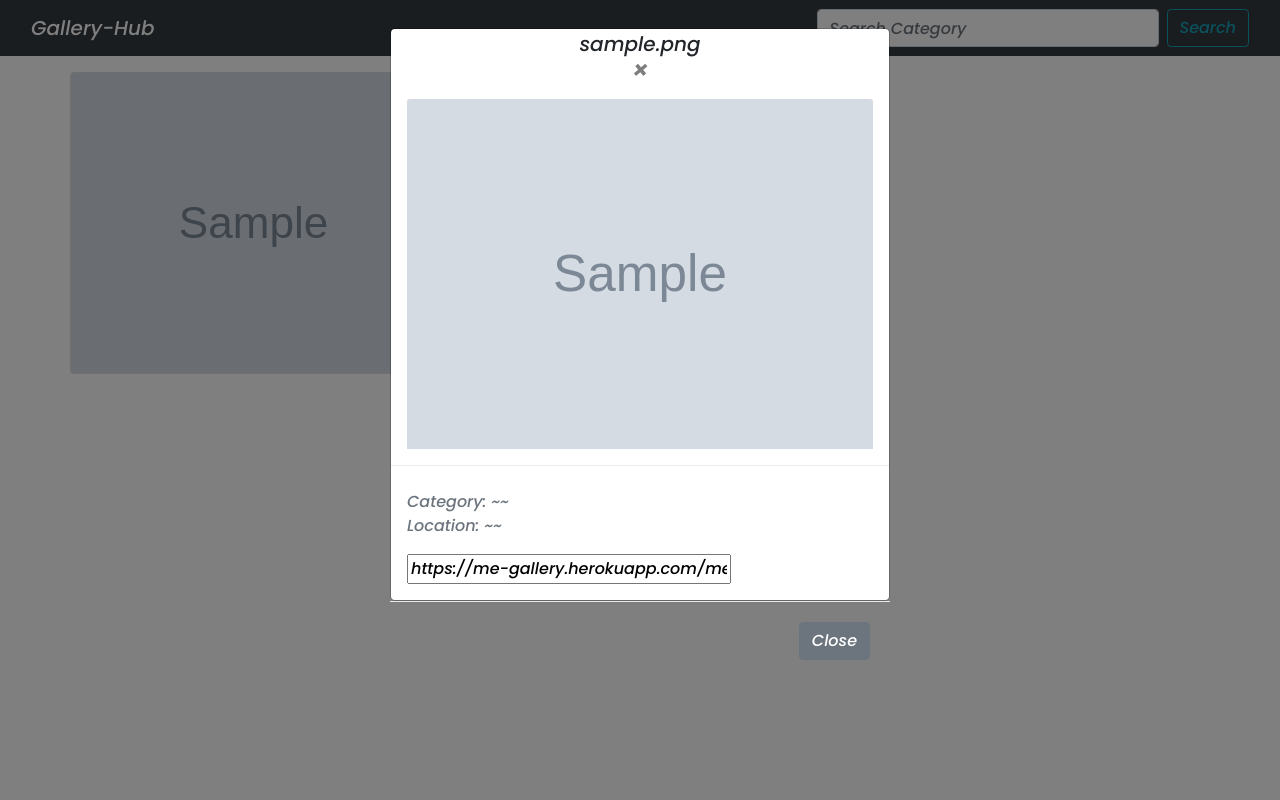
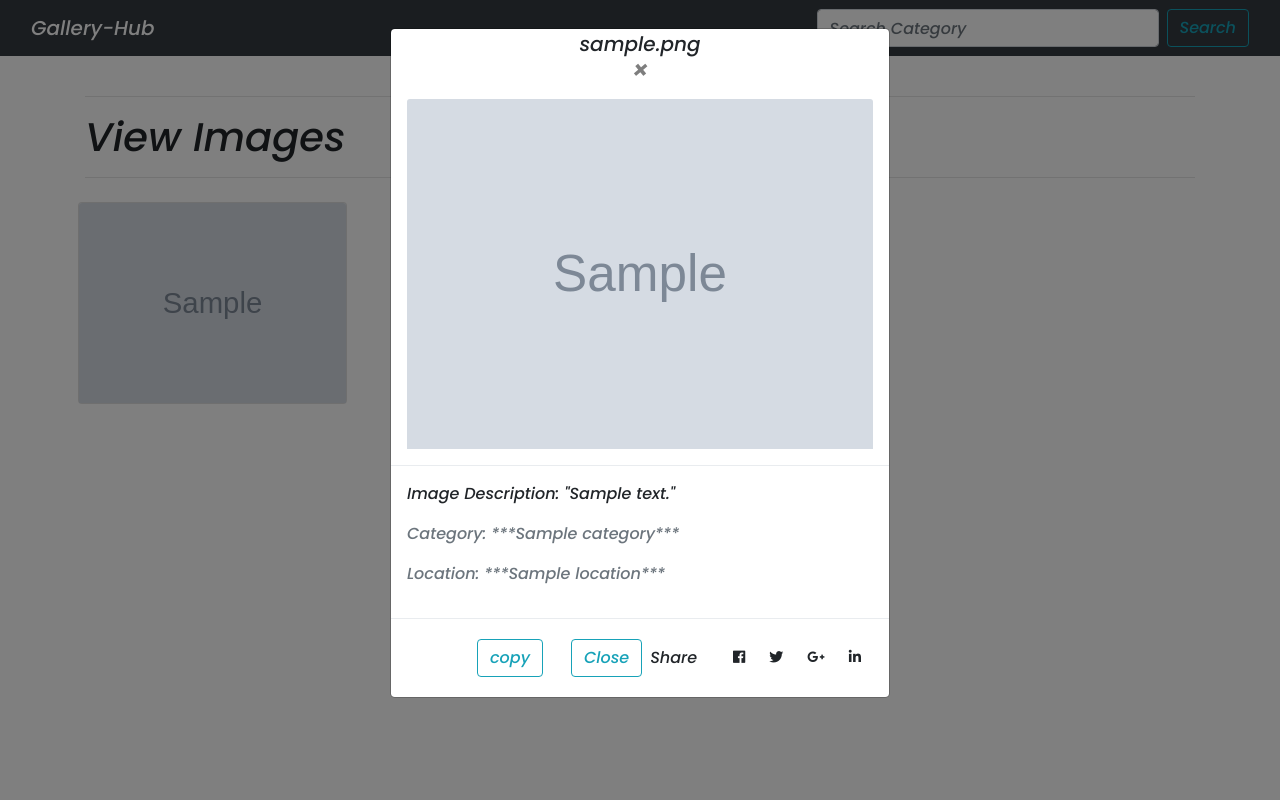
Before and after one commit to sam2020-4/Gallery-prj, a Django app: page / in a window 1280 px wide, after a click that opens the changed part. Run offline with Django 3.2, Linux system fonts and the light colour scheme; tables that the repository leaves empty hold one stand-in row (values such as "Sample post"); grey boxes marked "Sample" are stand-in pictures; some libraries are stand-ins or nearby versions.

Commit message:
added added content on modals

```diff
--- a/pics/templates/base.html
+++ b/pics/templates/base.html
@@ -15,6 +15,7 @@
 
     {% block styles %}
     {% bootstrap_css %}
+    <link rel="stylesheet" href="https://use.fontawesome.com/releases/v5.7.0/css/all.css" integrity="sha384-lZN37f5QGtY3VHgisS14W3ExzMWZxybE1SJSEsQp9S+oqd12jhcu+A56Ebc1zFSJ" crossorigin="anonymous">
     <link rel="stylesheet" href="https://maxcdn.bootstrapcdn.com/bootstrap/4.0.0/css/bootstrap.min.css" integrity="sha384-Gn5384xqQ1aoWXA+058RXPxPg6fy4IWvTNh0E263XmFcJlSAwiGgFAW/dAiS6JXm" crossorigin="anonymous">
     <link rel="stylesheet" href="{% static 'css/basepics.css' %}">
     <link href="https://fonts.googleapis.com/css2?family=Poppins:ital,wght@1,500&display=swap" rel="stylesheet">
--- a/pics/templates/display.html
+++ b/pics/templates/display.html
@@ -1,43 +1,54 @@
 {% extends 'base.html' %}
 {% block content %}
 {{block.super}}
-<!--displaying all images-->
-<div class="container mt-3">
+
+<div class="container">
+  <br><hr>
+  <h1>View Images</h1>
+  <hr>
   <div class="row">
-<div class="card-columns">
     {%for image in images%}
+    <div class="col-md-3 p-2">
       <div class="card">
-        <!-- Image trigger modal -->
-        <img src="{{image.image.url}}" height="300vh" data-toggle="modal" data-target="#im{{image.id}}" class="card-img-top" alt="{{image.image_name}}">
+        <img src="{{image.image.url}}"  data-toggle="modal" data-target="#im{{image.id}}" class="card-img-top" alt="{{image.image_name}}">
+
           <!-- Modal -->
         <div class="modal fade" id="im{{image.id}}" tabindex="-1" role="dialog" aria-labelledby="exampleModal3Label" aria-hidden="true">
           <div class="modal-dialog" role="document">
             <div class="modal-content">
               <h5 class="modal-title text-center" id="exampleModal3Label">{{image.image_name}}</h5>
-                    <button type="button" class="close" data-dismiss="modal" aria-label="Close">
-                        <span aria-hidden="true">&times;</span>
-                    </button>
+              <button type="button" class="close" data-dismiss="modal" aria-label="Close"><span aria-hidden="true">&times;</span></button>
                   <div class="modal-header">
                       <img src="{{image.image.url}}"  class="card-img-top" alt="{{image.image_name}}">
                   </div>
+
               <div class="modal-body">
-             <h5>{{image.image_description}}</h5>
-             <p class="text-muted">
-               Category: ~{{image.category}}~
-                <br>Location: ~{{image.img_location}}~</p>
-            <input type="text" id="input" value="https://me-gallery.herokuapp.com{{image.image.url}}">
+                <p>Image Description: "{{image.description}}"</p>
+                  <p class="text-muted">Category: ***{{image.image_category}}***</p>
+                  <p class="text-muted">Location: ***{{image.image_location}}***</p>
+              </div>
 
-        </div>
-      </div>
               <div class="modal-footer">
-        <button type="button" class="btn btn-secondary" data-dismiss="modal">Close</button>
+                <button type="button" class="btn btn-outline-info" data-dismiss="modal"><a href="https://galleryhub.herokuapp.com{{image.image.url}}"></a>copy</button>
+                <button type="button" class="btn  btn-outline-info btn-rounded btn-md ml-4" data-dismiss="modal">Close</button>
+
+                <span class="mr-4">Share</span>
+                <a type="button" class="btn-floating btn-sm btn-fb"><i class="fab fa-facebook-f"></i></a>
+                <!--Twitter-->
+                <a type="button" class="btn-floating btn-sm btn-tw"><i class="fab fa-twitter"></i></a>
+                <!--Google +-->
+                <a type="button" class="btn-floating btn-sm btn-gplus"><i class="fab fa-google-plus-g"></i></a>
+                <!--Linkedin-->
+                <a type="button" class="btn-floating btn-sm btn-ins"><i class="fab fa-linkedin-in"></i></a>
               </div>
             </div>
           </div>
+        </div>
+      </div>
+
     </div>
     {% empty %}
     {% endfor %}
   </div>
 </div>
-</div>
 {% endblock %}
```
Lines whose indentation alone changed are shown as unchanged.
